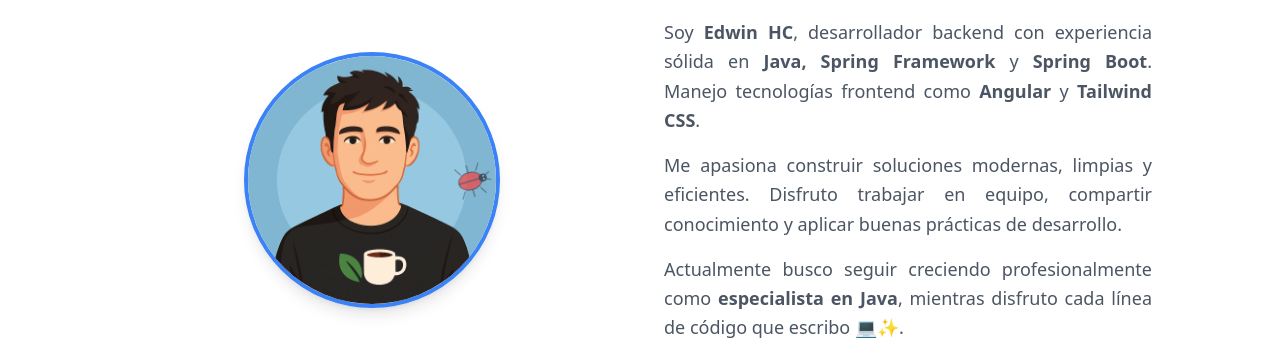
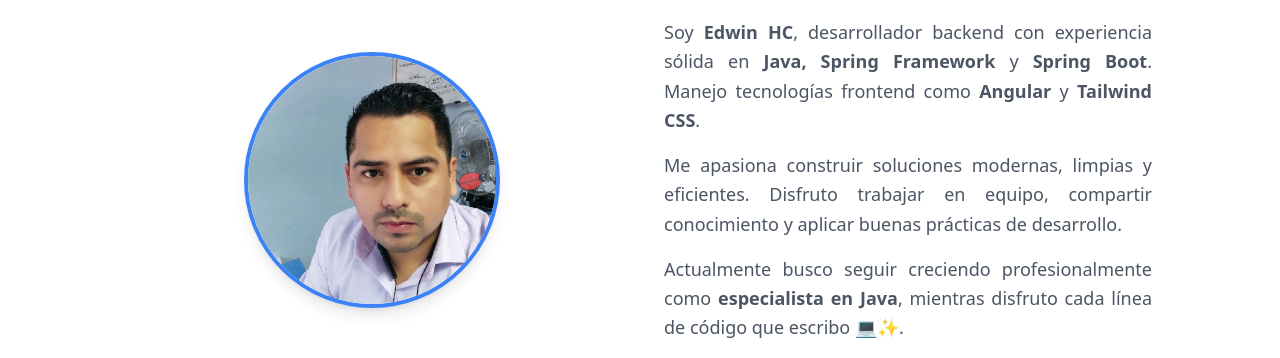
Before and after one commit to edwinrhc/MyProfile, an Astro site: page /sobre-mi in a window 1280 px wide. Shown: the part 182-540 px from the top of the page. Built offline with nearby package versions, Linux system fonts and the light colour scheme; Astro itself is replaced by a stand-in of ours.

Commit message:
update photo

```diff
--- a/src/components/SobreMiComponent.astro
+++ b/src/components/SobreMiComponent.astro
@@ -6,7 +6,7 @@
 
         <!-- Imagen o avatar -->
         <div class="flex justify-center">
-            <img src="/images/edwin-avatar.png" alt="Foto de Edwin"
+            <img src="/images/edwin.jpg" alt="Foto de Edwin"
                  class="w-64 h-64 object-cover rounded-full shadow-lg border-4 border-blue-500" />
         </div>
 
```
Also changed, not shown: public/images/edwin.jpg (added).
